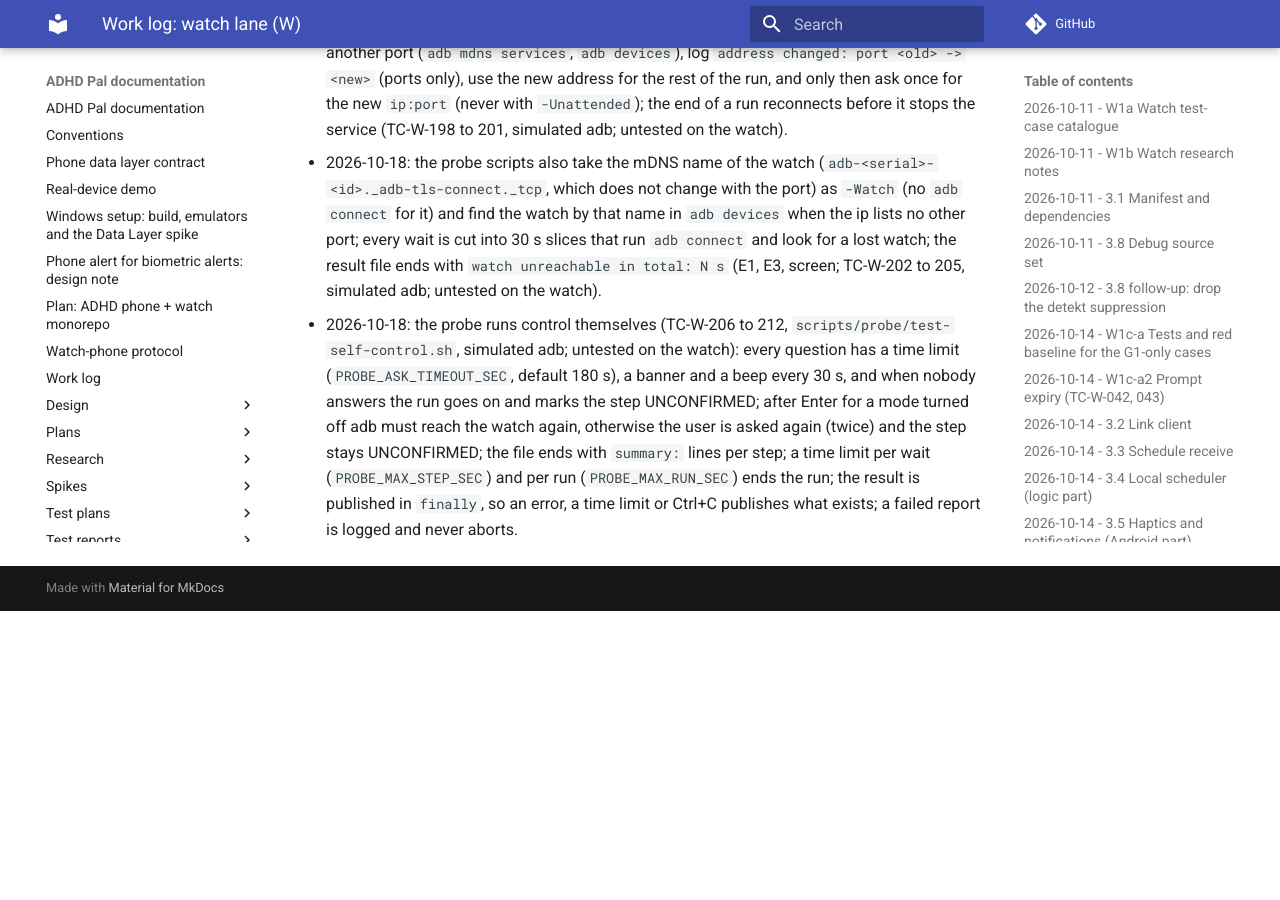
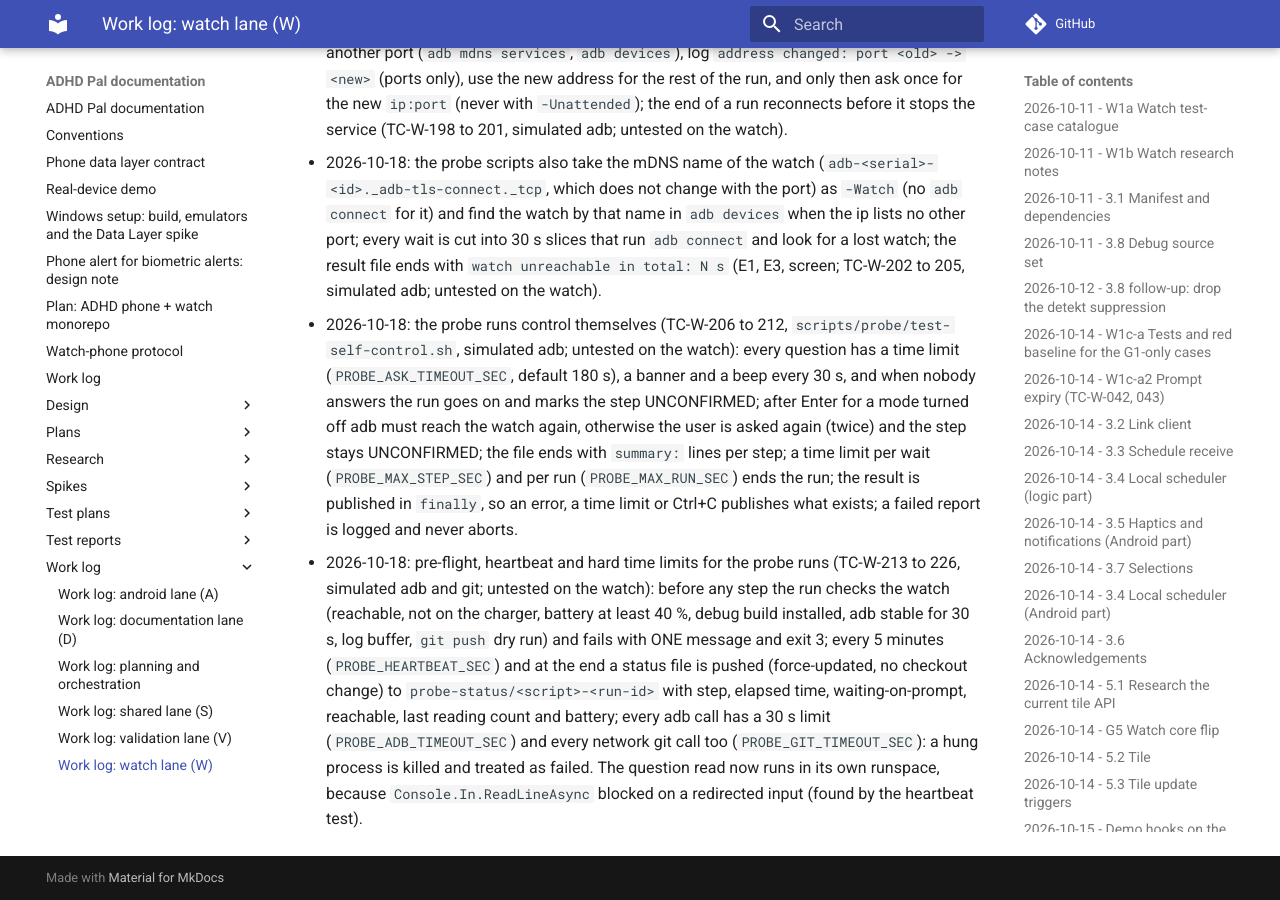
Before and after one commit to shlomoa/my-adhd-pal, an MkDocs documentation site: the page built from docs/work-log/watch.md, in a window 1280 px wide and 900 px high, scrolled down 21375 px. Built offline with MkDocs 1.6.1 and Material for MkDocs 9.7.7, drawn with Linux system fonts in a browser that asks for light colours; comment, search, counter and statistics services are not loaded; before the commit the page ends 21986 px from its top, so only the background shows below that.

Commit message:
Hard time limit on every adb and git call; heartbeat and pre-flight docs
Co-Authored-By: Claude Sonnet 5.5 <noreply@anthropic.com>
Claude-Session: https://claude.ai/code/session_01WEDbyAJ64XqdSoQasUsg7b

```diff
--- a/docs/work-log/watch.md
+++ b/docs/work-log/watch.md
@@ -519,3 +519,4 @@ Entries for this lane only. Format and index: [`../work-log.md`](../work-log.md)
 - 2026-10-18: the probe scripts find the watch again when the wireless-debugging port changed (E3 lost adb in Sleep mode): after the reconnect time they look for the same ip with another port (`adb mdns services`, `adb devices`), log `address changed: port <old> -> <new>` (ports only), use the new address for the rest of the run, and only then ask once for the new `ip:port` (never with `-Unattended`); the end of a run reconnects before it stops the service (TC-W-198 to 201, simulated adb; untested on the watch).
 - 2026-10-18: the probe scripts also take the mDNS name of the watch (`adb-<serial>-<id>._adb-tls-connect._tcp`, which does not change with the port) as `-Watch` (no `adb connect` for it) and find the watch by that name in `adb devices` when the ip lists no other port; every wait is cut into 30 s slices that run `adb connect` and look for a lost watch; the result file ends with `watch unreachable in total: N s` (E1, E3, screen; TC-W-202 to 205, simulated adb; untested on the watch).
 - 2026-10-18: the probe runs control themselves (TC-W-206 to 212, `scripts/probe/test-self-control.sh`, simulated adb; untested on the watch): every question has a time limit (`PROBE_ASK_TIMEOUT_SEC`, default 180 s), a banner and a beep every 30 s, and when nobody answers the run goes on and marks the step UNCONFIRMED; after Enter for a mode turned off adb must reach the watch again, otherwise the user is asked again (twice) and the step stays UNCONFIRMED; the file ends with `summary:` lines per step; a time limit per wait (`PROBE_MAX_STEP_SEC`) and per run (`PROBE_MAX_RUN_SEC`) ends the run; the result is published in `finally`, so an error, a time limit or Ctrl+C publishes what exists; a failed report is logged and never aborts.
+- 2026-10-18: pre-flight, heartbeat and hard time limits for the probe runs (TC-W-213 to 226, simulated adb and git; untested on the watch): before any step the run checks the watch (reachable, not on the charger, battery at least 40 %, debug build installed, adb stable for 30 s, log buffer, `git push` dry run) and fails with ONE message and exit 3; every 5 minutes (`PROBE_HEARTBEAT_SEC`) and at the end a status file is pushed (force-updated, no checkout change) to `probe-status/<script>-<run-id>` with step, elapsed time, waiting-on-prompt, reachable, last reading count and battery; every adb call has a 30 s limit (`PROBE_ADB_TIMEOUT_SEC`) and every network git call too (`PROBE_GIT_TIMEOUT_SEC`): a hung process is killed and treated as failed. The question read now runs in its own runspace, because `Console.In.ReadLineAsync` blocked on a redirected input (found by the heartbeat test).
```
Also changed, not shown: 2 other files.
